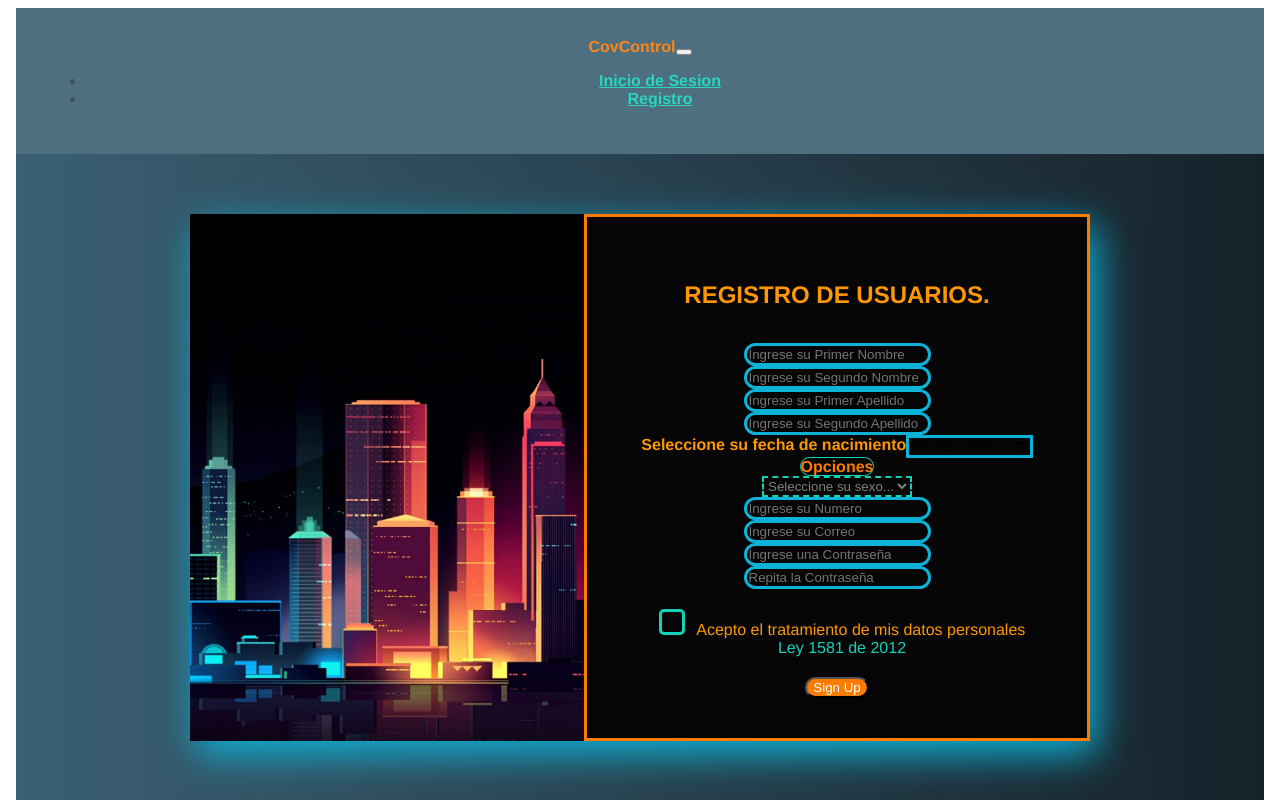
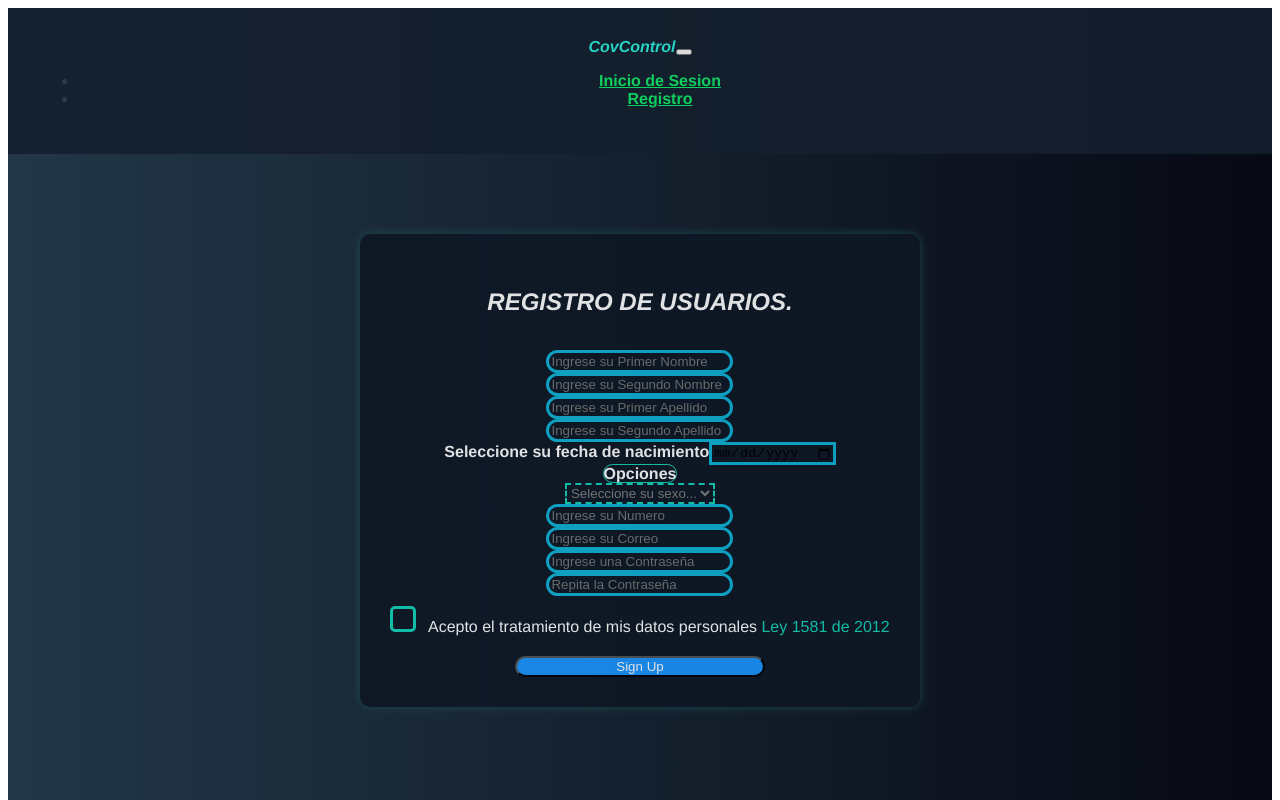
Before and after one commit to sneydermc3007/CovControl, a Vue app in the folder front-end/: page /Sing_up in a window 1280 px wide. Shown: the top 800 px of the page. Built offline with nearby package versions, Linux system fonts and the light colour scheme.

Commit message:
CSS grid at Sing-Up, and Icon. Close #16 #17

```diff
--- a/front-end/src/components/Registro.vue
+++ b/front-end/src/components/Registro.vue
@@ -31,14 +31,15 @@
         </nav>
       </section>
 
-      <section class="register-photo animated fadeInLeft">
-        <div class="form-container">
-          <div class="image-holder"></div>
+      <section class="formulario col-xl-6">
+        <div class="form-container align-self-center">
+          <form name="form" id="form" v-on:submit.prevent="validarCampos();">
 
-          <form name="form" id="form" v-on:submit.prevent="procesarUsuario()">
             <h2 class="text-center"><strong>Registro</strong> de usuarios.</h2>
 
-            <div class="primer_nombre">
+            <div class="row form-container">
+
+              <div class="primer_nombre col-md">
                 <div class="form-group">
                   <input v-model="registro.first_name" class="form-control" type="text" name="first_name" placeholder="Ingrese su Primer Nombre" id="first_name"
                   autocomplete="off" :class="{'is-invalid': submited && v$.registro.first_name.$error }">
@@ -49,13 +50,15 @@
                 </div>
               </div>
 
-            <div class="segundo_nombre">
+              <div class="segundo_nombre col-md">
                 <div class="form-group">
                   <input v-model="registro.second_name" class="form-control" type="text" name="second_name" placeholder="Ingrese su Segundo Nombre" id="second_name">
                 </div>
               </div>
 
-            <div class="primer_apellido">
+              <div class="w-100"></div>
+
+              <div class="primer_apellido col-md">
                 <div class="form-group">
                   <input v-model="registro.first_surname" class="form-control" type="text" name="first_surname" placeholder="Ingrese su Primer Apellido" id="first_surname"
                   autocomplete="off" :class="{'is-invalid': submited && v$.registro.first_surname.$error }">
@@ -66,13 +69,15 @@
                 </div>
               </div>
 
-            <div class="segundo_apellido">
+              <div class="segundo_apellido col-md">
                 <div class="form-group">
                   <input v-model="registro.second_surname" class="form-control" type="text" name="second_surname" placeholder="Ingrese su Segundo Apellido" id="second_surname">
                 </div>
               </div>
 
-            <div class="fecha_nacimiento">
+              <div class="w-100"></div>
+
+              <div class="fecha_nacimiento col-lg-9">
                 <div class="form-group">
                   <label class="text-center" for="born"> <strong>Seleccione su fecha de nacimiento</strong></label>
                   <input v-model="registro.born" class="form-control" type="date" name="born" id="born"
@@ -84,39 +89,43 @@
                 </div>
               </div>
 
-            <div class="genero">
+              <div class="w-100"></div>
+
+              <div class="genero col-lg">
                 <div class="form-group">
-                <div class="input-group mb-3">
+                  <div class="input-group">
                     <div class="input-group-prepend">
                       <label class="input-group-text" for="sex">Opciones</label>
                     </div>
                     <select v-model="registro.sex" class="custom-select" id="sex"
-                          :class="{'is-invalid': submited && v$.registro.sex.$error}">
+                            :class="{'is-invalid': submited && v$.registro.sex.$error }">
+                      <option disabled hidden value=""> Seleccione su sexo... </option>
+                      <option value="1">Masculino</option>
+                      <option value="2">Femenino</option>
+                      <option value="3">No Binario</option>
                       <div v-if="submited && v$.registro.sex.$error" class="invalid-feedback">
                         Su genero es requerido
                         <span v-if="!v$.registro.sex.required"> Su sexo es requerido</span>
                       </div>
-                    <option disabled hidden value=""> Seleccione su sexo... </option>
-                    <option value="1">Masculino</option>
-                    <option value="2">Femenino</option>
-                    <option value="3">No Binario</option>
                     </select>
                   </div>
                 </div>
               </div>
 
-            <div class="numero_celular">
+              <div class="numero_celular col-lg">
                 <div class="form-group">
                   <input v-model.number="registro.number" class="form-control" type="number" name="phone" placeholder="Ingrese su Numero" id="number"
-                 :class="{'is-invalid': submited && v$.registro.sex.$error }">
-                <div v-if="submited && v$.registro.sex.$error" class="invalid-feedback">
-                  Su fecha de nacimiento es requerida.
-                  <span v-if="!v$.registro.sex.required"> Fecha de nacimiento requerida</span>
+                         :class="{'is-invalid': submited && v$.registro.number.$error }">
+                  <div v-if="submited && v$.registro.number.$error" class="invalid-feedback">
+                    Su numero de celular es requerido.
+                    <span v-if="!v$.registro.number.required"> Numero de celular solicitado</span>
                   </div>
                 </div>
               </div>
 
-            <div class="correo">
+              <div class="w-100"></div>
+
+              <div class="correo col-md-7">
                 <div class="form-group">
                   <input v-model="registro.email" class="form-control" type="email" placeholder="Ingrese su Correo" id="email"
                          :class="{'is-invalid': submited && v$.registro.email.$error }">
@@ -127,7 +136,9 @@
                 </div>
               </div>
 
-            <div class="contraseña">
+              <div class="w-100"></div>
+
+              <div class="contraseña col-lg">
                 <div class="form-group">
                   <input v-model="registro.password" class="form-control" type="password" placeholder="Ingrese una Contraseña" id="password"
                          :class="{'is-invalid': submited && v$.registro.password.$error }">
@@ -138,7 +149,7 @@
                 </div>
               </div>
 
-            <div class="verificar_contraseña">
+              <div class="verificar_contraseña col-lg">
                 <div class="form-group">
                   <input v-model="registro.verify_password" class="form-control" type="password" placeholder="Repita la Contraseña" id="verify_password"
                          :class="{'is-invalid': submited && v$.registro.verify_password.$error }">
@@ -149,7 +160,9 @@
                 </div>
               </div>
 
-            <div class="datos-personales">
+              <div class="w-100"></div>
+
+              <div class="datos-personales col-lg-8">
                 <div class="form-check">
                   <input class="form-check-input" type="checkbox" id="defaultCheck1" value="Si">
                   <label class="form-check-label" for="defaultCheck1">
@@ -159,7 +172,15 @@
                 </div>
               </div>
 
-            <div class="form-group"><button class="btn btn-block" type="submit">Sign Up</button></div>
+              <div class="w-100"></div>
+
+              <div class="boton-enviar col-lg">
+                <div class="form-group">
+                  <button class="btn btn-block" type="submit">Sign Up</button>
+                </div>
+              </div>
+
+            </div>
 
           </form>
         </div>
@@ -170,8 +191,8 @@
 
 <script>
 import axios from 'axios';
- import useValidate from "@vuelidate/core";
- import { required } from 'vuelidate/lib/validators';
+import useValidate from "@vuelidate/core"
+import { required } from "@vuelidate/validators"
 
   export default {
     // eslint-disable-next-line vue/multi-word-component-names
@@ -209,16 +230,9 @@
     },
     methods: {
       procesarUsuario(){
-        this.submited = true;
-        this.v$.$touch();
+        //this.submited = true;
 
-        if (this.v$.$invalid) {
-          console.log('Campos invalidos');
-          alert('Por favor, llene todos los campos correctamente');
-        }
-        else {
-          console.log('Campos validos');
-          console.log("Capturando datos");
+        console.log("Campos validos");
 
         let parametros = {
           first_name: this.registro.first_name,
@@ -231,21 +245,36 @@
           email: this.registro.email,
           password: this.registro.password
         };
-          console.log(parametros);
+        console.log(parametros)
+
         axios.post('http://127.0.0.1:5000/Sing_Up', parametros)
             .then((response) => { console.log("Respuesta:", response);
-              if(response.status === 200) {
-                console.log("Registro exitoso");
-                alert("Se ha registrado exitosamente el usuario con nombre: " + this.registro.first_name);
+              if(response.status === 200){
+                console.log("Usuario creado");
+                alert("Se ha registrado exitosamente el usuario con nombre: "
+                    + this.registro.first_name + " " + this.registro.second_name
+                    + " " + this.registro.first_surname + " " + this.registro.second_surname);
 
-                setTimeout(function () { window.location.href = '/Log_in'; }, 5000);  //Redireccionar a la pagina de Inicio de sesion
                 document.form.reset();
                 this.$router.push('/Sing_Up?s=1');
+                setTimeout(function () { window.location.href = '/Log_in'; }, 3000);  //Redireccionar a la página de Inicio de sesion
               }})
             .catch((error) => {
               console.log("Error:", error);
             });
+      },
+      validarCampos(){
+        this.submited = true;
+        this.v$.registro.$touch();
+
+        if(this.v$.registro.$invalid){
+          console.error("Campos vacios");
+          alert("Por favor, verifique los campos");
+        } else {
+          console.log("Campos validos");
+          this.procesarUsuario();
         }
+
       }
     }
   };
@@ -253,61 +282,75 @@
 
 <style scoped>
 
-.register-photo {
+.bg-light {
+  background: #141f2d!important;
+  opacity: 0.9;
+}
+
+.navbar-brand{
+  font-weight: bold;
+}
+
+.navbar-light .navbar-brand {
+  color: #29e7d5;
+  font-style: italic;
+}
+
+.navbar-light .navbar-brand:hover {
+  color: #29e7d5;
+}
+
+.btn-link[type="button"]{
+  font-weight: bold;
+  color: #0ee363;
+}
+
+.btn-link[type="button"]:hover {
+  background: #0ee363;
+  color: #ffffff;
+}
+
+body{
   margin: 0;
-  padding-top: 60px;
   -webkit-font-smoothing: antialiased;
   -moz-osx-font-smoothing: grayscale;
 
-  background: #16222A;
-  background: -webkit-linear-gradient(to right, #3A6073, #16222A);
-  background: linear-gradient(to right, #3A6073, #16222A);
+  background: #070914;
+  background: -webkit-linear-gradient(to right, #223748, #070914);
+  background: linear-gradient(to right, #223748, #070914);
+
   background-size: cover;
 
   min-height: 100vh;
 }
 
-.register-photo{
-  color: #ff9800;
-  /*overflow: hidden; Para quitar la barra de bajada */
+.formulario {
+  padding: 30px;
+  border-radius: 10px;
+  color: white;
+  overflow: hidden;
+  display: table;
+  margin-left: auto;
+  margin-right: auto;
+  margin-top: 5em;
 }
 
-.register-photo .form-container { /* Tamaño y ubicación */
-  display: table;
-  max-width: 900px;
-  width: 90%;
-  margin: 0 auto;
-  box-shadow: 7px 13px 37px #0db2d7;
-}
-
-.register-photo .image-holder { /* Muestra la imagen en el div */
-  display: table-cell;
-  width: auto;
-  background: url(/src/assets/b.jpg);
-  background-size: cover;
-}
-
-.register-photo form { /* Permite la union div-form */
-  display: table-cell;
-  width: 400px;
-  background-color: #ffffff;
-  padding: 40px 50px;
-}
-
-.register-photo form h2 {
+.formulario form h2 {
   font-size: 24px;
   line-height: 1.5;
   margin-bottom: 30px;
   text-transform: uppercase;
+  font-style: italic;
 }
 
 b, strong {
   font-weight: bolder;
 }
 
-.form-container form{
-  background: #050506;
-  border: solid #fc7b00;
+.formulario {
+  box-shadow: 0 0 10px #1f5056;
+  background: #0e1724;
+  opacity: 0.87;
 }
 
 .form-control {
@@ -330,8 +373,16 @@ b, strong {
 }
 
 .form-container .btn{
-  color: #11d3b8;
-  background: #fc7b00;
+  color: blue;
+  background: #1b96ff;
+  margin-top: 1em;
+}
+
+.btn-block{
+  display: block;
+  width: 50%;
+  margin-left: auto;
+  margin-right: auto;
 }
 
 #sex.custom-select {
@@ -343,7 +394,7 @@ b, strong {
 .input-group-text {
   border: 1px solid #11d3b8;
   background: none;
-  color: #fc7b00;
+  color: #ffffff;
   font-weight: bolder;
   border-radius: 20px;
 }
@@ -354,7 +405,7 @@ b, strong {
 .form-container input[type="password"],
 .form-container button[type="submit"] {
   border-radius: 20px;
-  /*background: none;  SI no queremos que se vea lo blanco cuando seleccionamos algún input*/
+  /*background: none;  SI no queremos que se vea lo blanco cuando seleccionamos algún input */
   color: white;
   transition: 0.55s;
 }
@@ -363,55 +414,21 @@ b, strong {
 .form-container input[type="number"]:focus,
 .form-container input[type="email"]:focus,
 .form-container input[type="password"]:focus {
-  width: 200px;
-  border-color: orangered;
+  width: 300px;
+  border-color: #42b983;
   color: black;
   font-weight: bolder;
-}
-
-.datos-personales {
-  margin-left: 10px;
-  margin-top: 20px;
-}
-
-.form-container button{
-  margin-top: 1.5em;
+  font-style: italic;
 }
 
 .form-container button[type="submit"]:hover {
   background: none;
-  border: 2px solid orangered;
+  border: 2px solid #42b983;
 }
 
-.bg-light {
-  background: #3A6073!important;
-  opacity: 0.9;
-}
-
-.navbar-brand{
-  font-weight: bold;
-}
-
-.navbar-light .navbar-brand {
-  color: #fc7b00;
-}
-
-.navbar-light .navbar-brand:hover {
-  color: #fc7b00;
-}
-
-.btn-link[type="button"]{
-  font-weight: bold;
-}
-
-.btn-link[type="button"]{
-  font-weight: bold;
-  color: #11d3b8;
-}
-
-.btn-link[type="button"]:hover {
-  background: #11d3b8;
-  color: #ffffff;
+.datos-personales {
+  margin-bottom: 20px;
+  margin-top: 10px;
 }
 
 .datos-personales input[type=checkbox] {
@@ -428,18 +445,18 @@ b, strong {
   border: 3px solid #11d3b8;
   border-radius: 5px;
   display: inline-block;
-  height: 20px;
   margin-right: 8px;
   text-shadow: 2px -2px 3px gray;
   text-align: center;
   vertical-align: center;
+  height: 20px;
   width: 20px;
 }
 
 .datos-personales input[type=checkbox]:checked + label:before {
   content: '✓';
   font-size: 10px;
-  color: orange;
+  color: #ffffff;
 }
 
 </style>
```
Also changed, not shown: 1 other file (tests, documents, lock files or other folders). Lines whose indentation alone changed are shown as unchanged.
